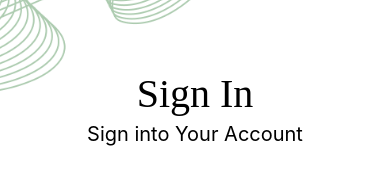
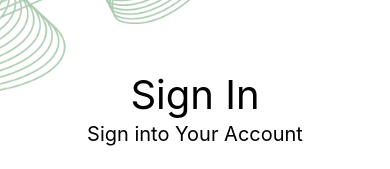
Before and after one commit to rrrgho/people_care_mobile_react_native, a React Native app: screen / in a window 390 px wide. Shown: the part 180-349 px from the top of the page. Built offline with nearby package versions, Linux system fonts and the light colour scheme; what react-native would draw is missing.

Commit message:
Fixing UI:

```diff
--- a/src/components/moleculs/AuthHeaderTemplate/index.js
+++ b/src/components/moleculs/AuthHeaderTemplate/index.js
@@ -73,9 +73,9 @@ const style = StyleSheet.create({
     },
     titleText:{
         alignSelf:'center',
-        fontFamily:'WorkSans-Bold',
         fontSize:40,
         marginTop:20,
+        fontStyle:'normal',
     },
     subTitleText:{
         fontSize:20,
```
